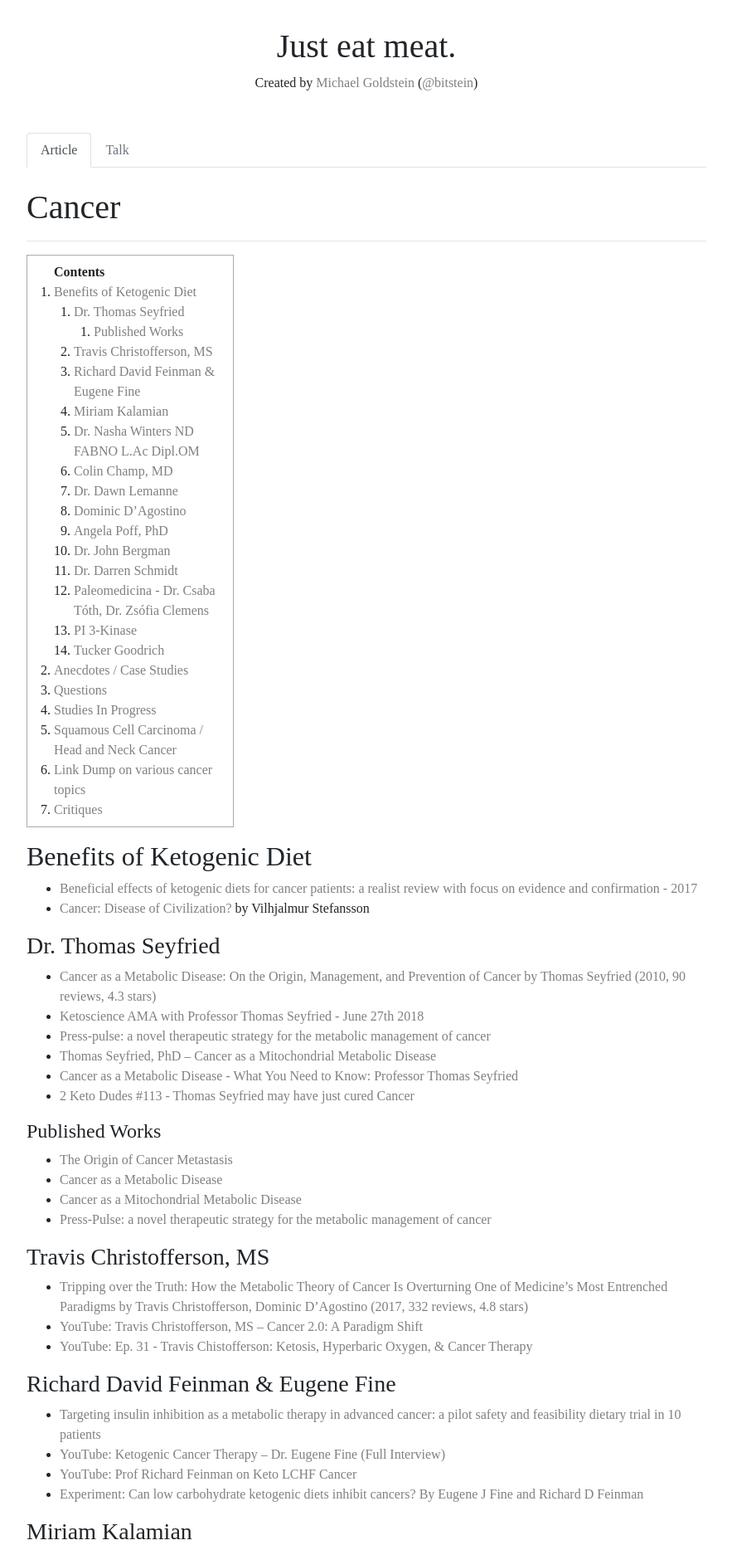
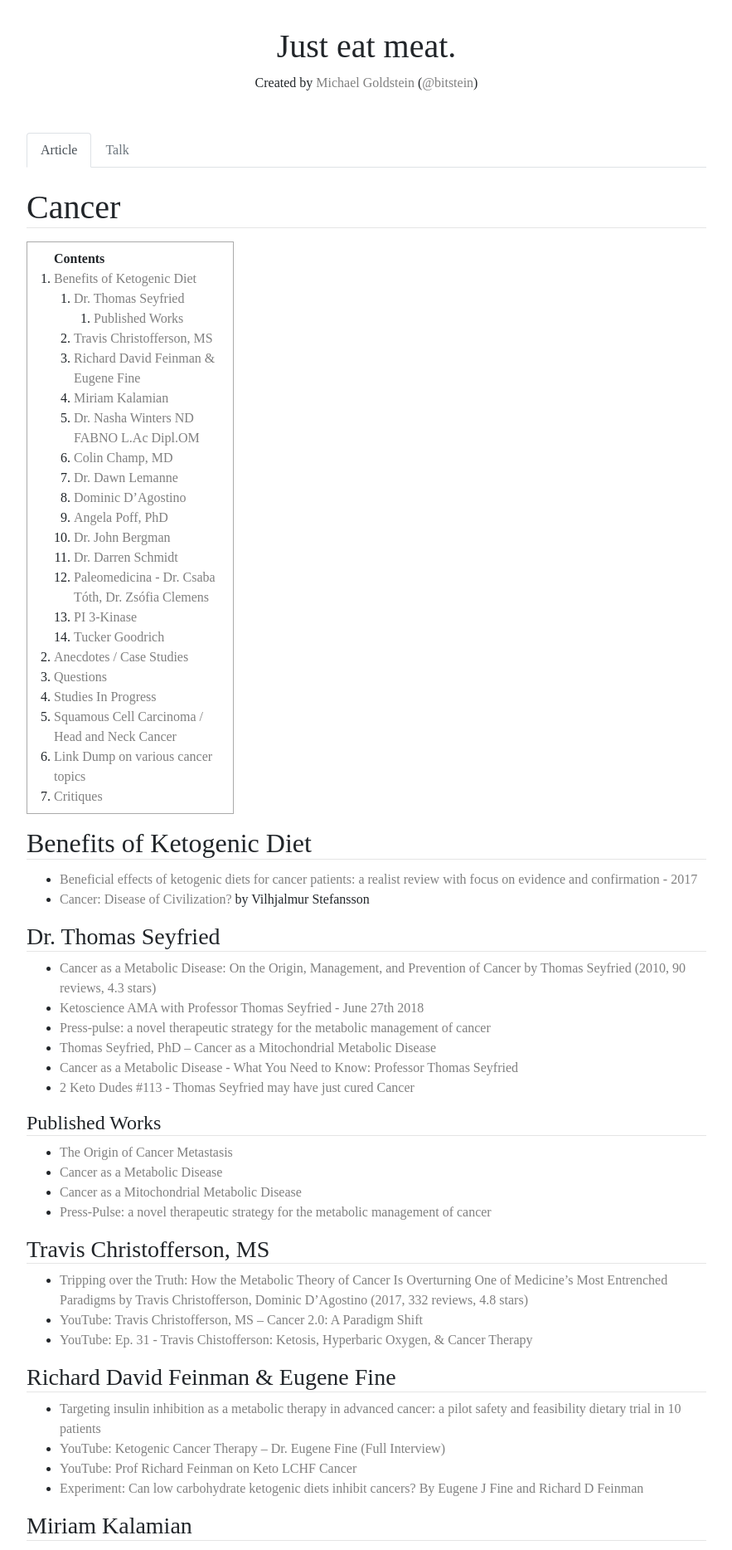
Before and after one commit to bitstein/justmeat.co, a Jekyll site: the page built from wiki/pages/cancer.md, in a window 1280 px wide. Shown: the top 1868 px of the page at 83% size, without its empty margins (198-1081 px from the left). Built offline with Jekyll 4.4.1, drawn with Linux system fonts in a browser that asks for light colours; nearby versions of some CDN libraries; some web fonts are replaced.

Commit message:
Update header border bottom

```diff
--- a/_layouts/wiki-page.html
+++ b/_layouts/wiki-page.html
@@ -46,7 +46,6 @@ layout: default
   {% endif %}
   <section>
     <h1>{{ page.title }}</h1>
-    <hr>
     {{ content }}
   </section>
   <div class="navigation text-center">
--- a/css/styles.scss
+++ b/css/styles.scss
@@ -70,6 +70,16 @@ blockquote {
 
 .wiki-container.container {
   max-width: 850px;
+
+  h1, h2, h3, h4 {
+    border-bottom: 1px solid rgba(0, 0, 0, 0.1)
+  }
+  h1 {
+    margin-bottom: 1rem;
+  }
+  h2 {
+    margin-bottom: 0.75rem;
+  }
 }
 
 #markdown-toc {
```
